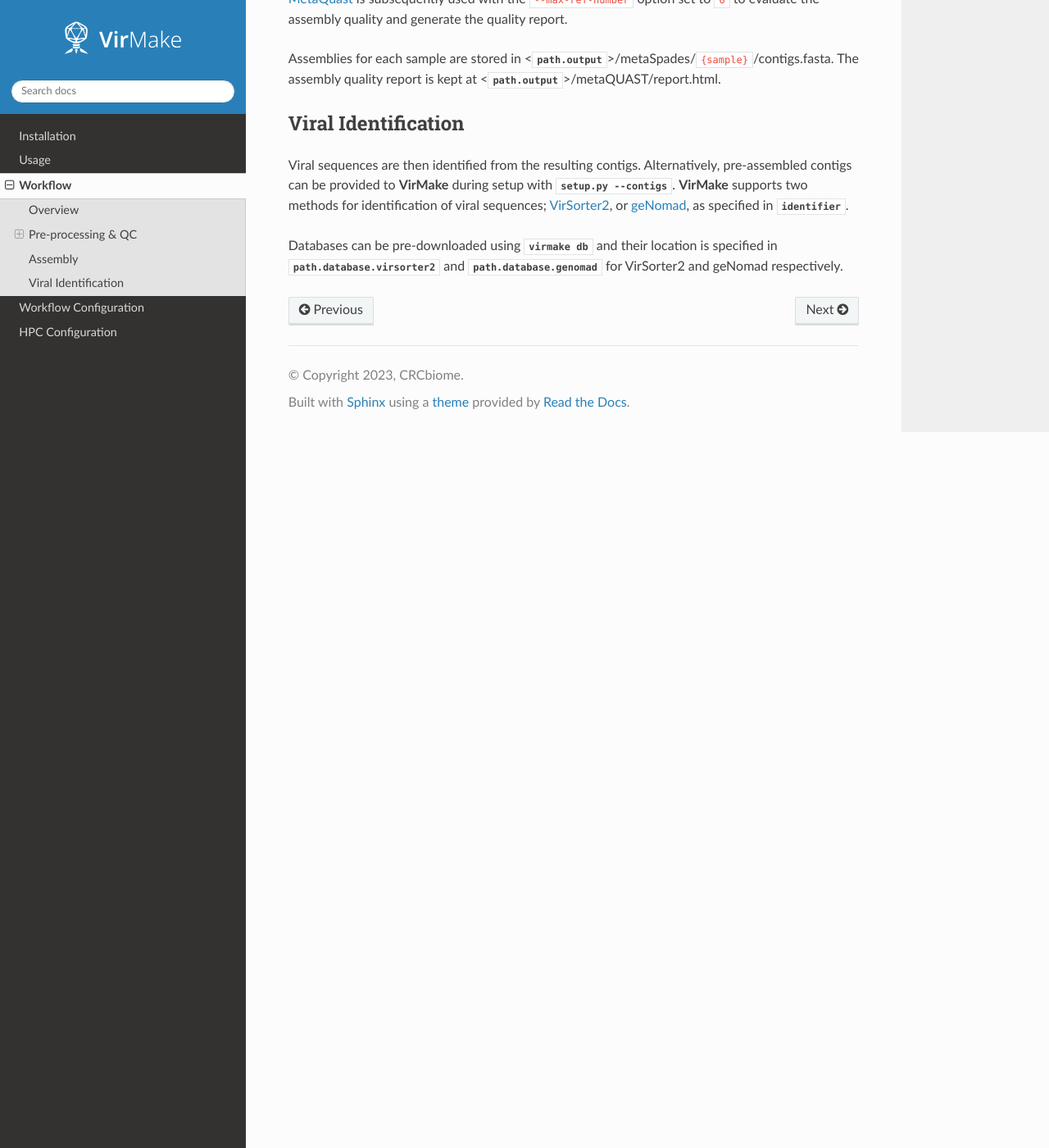
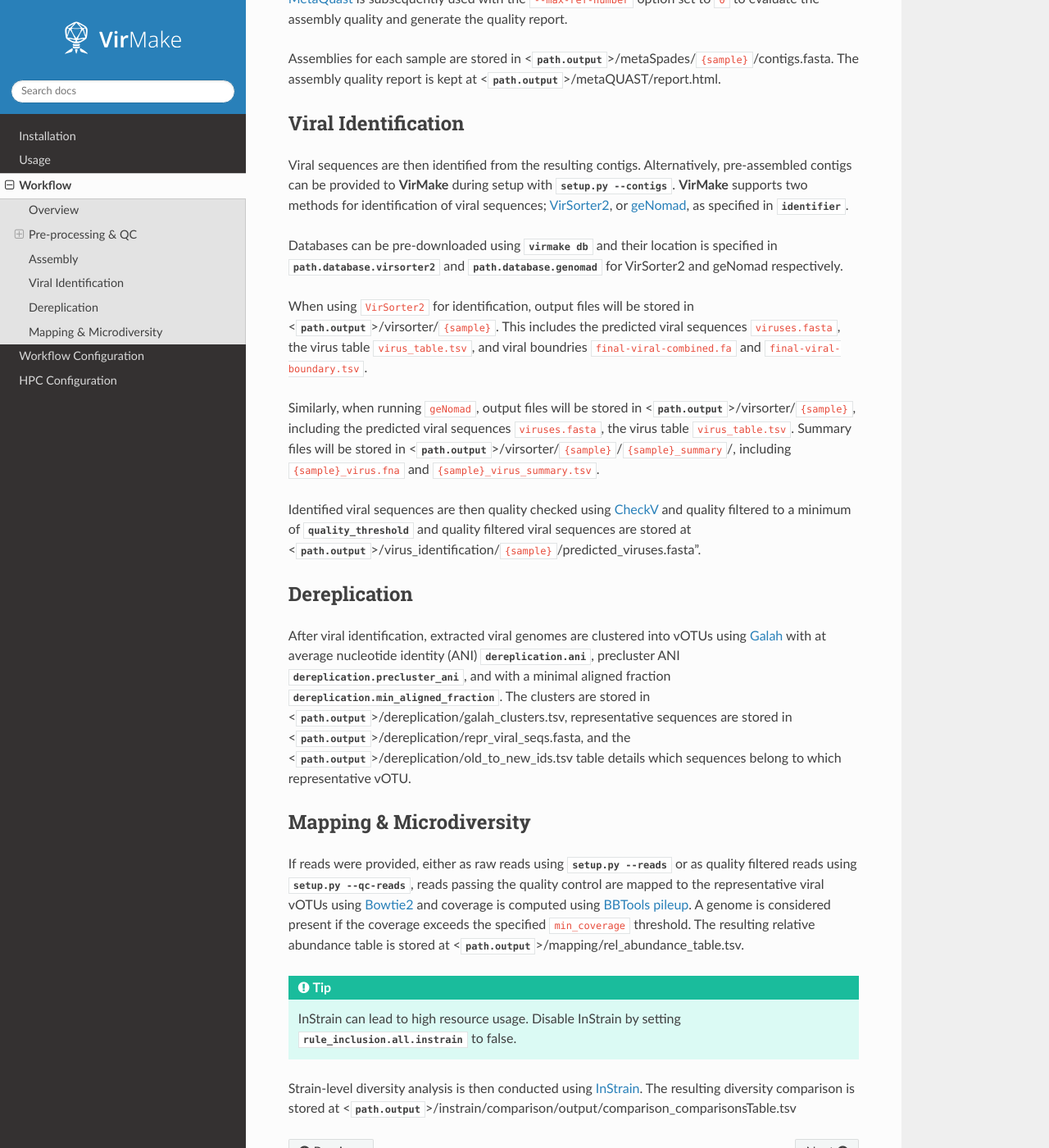
Before and after one commit to sverre-branders/rtd-virmake-test, a Sphinx documentation site: the page built from docs/source/workflow.rst, in a window 1280 px wide and 1400 px high, scrolled down 1848 px. Shown: the whole window at 82% size. Built offline with Sphinx 7.4.7 and the Read the Docs theme 3.1.0, drawn with Linux system fonts in a browser that asks for light colours; cross-references to code outside the pages are shown as plain code.

Commit message:
Added Dereplication and Mapping steps

```diff
--- a/docs/source/workflow.rst
+++ b/docs/source/workflow.rst
@@ -80,10 +80,71 @@ identification of viral sequences; `VirSorter2
 <https://github.com/apcamargo/genomad/>`_, as specified in
 :confval:`identifier`.
 
-Databases
-can be pre-downloaded using :option:`virmake db` and their location is specified
-in :confval:`path.database.virsorter2` and :confval:`path.database.genomad` for
-VirSorter2 and geNomad respectively.
+..  NOTE! The min_contig_length parameters will be updated
+   to 3000, then DRAM-v will use 1000 since viruses can be shorter than
+   the contig they were identified in
 
-.. databases automatically
-    options min_contig_size
+Databases can be pre-downloaded using :option:`virmake db` and their location
+is specified in :confval:`path.database.virsorter2` and
+:confval:`path.database.genomad` for VirSorter2 and geNomad respectively.
+
+When using ``VirSorter2`` for identification, output files will be stored in
+<:confval:`path.output`>/virsorter/``{sample}``. This includes the predicted
+viral sequences ``viruses.fasta``, the virus table ``virus_table.tsv``, and
+viral boundries ``final-viral-combined.fa`` and ``final-viral-boundary.tsv``.
+
+Similarly, when running ``geNomad``, output files will be stored in
+<:confval:`path.output`>/virsorter/``{sample}``, including the predicted
+viral sequences ``viruses.fasta``, the virus table ``virus_table.tsv``. Summary
+files will be stored in
+<:confval:`path.output`>/virsorter/``{sample}``/``{sample}_summary``/, including
+``{sample}_virus.fna`` and ``{sample}_virus_summary.tsv``.
+
+Identified viral sequences are then quality checked using `CheckV
+<https://bitbucket.org/berkeleylab/CheckV>`_ and quality filtered to a minimum
+of :confval:`quality_threshold` and quality filtered viral sequences are
+stored at
+<:confval:`path.output`>/virus_identification/``{sample}``/predicted_viruses.fasta".
+
+Dereplication
+-------------
+
+..  NOTE! The virsorter_for_dram and checkv_vOTU_virsorter2 rules do not
+   seem to run in the pipeline unless I missed a rule that calls them.
+
+After viral identification, extracted viral genomes are clustered into vOTUs
+using `Galah <https://github.com/wwood/galah>`_ with at average nucleotide
+identity (ANI) :confval:`dereplication.ani`, precluster ANI
+:confval:`dereplication.precluster_ani`, and with a minimal aligned fraction
+:confval:`dereplication.min_aligned_fraction`. The clusters are stored in
+<:confval:`path.output`>/dereplication/galah_clusters.tsv, representative
+sequences are stored in
+<:confval:`path.output`>/dereplication/repr_viral_seqs.fasta, and the
+<:confval:`path.output`>/dereplication/old_to_new_ids.tsv table details which
+sequences belong to which representative vOTU.
+
+Mapping & Microdiversity
+------------------------
+
+.. NOTE! InStrain runs if :confval:`rule_inclusion.all.instrain` set to true
+   NOTE! true by default!
+
+.. NOTE! samtools view is run with a hardcoded 4 threads
+
+If reads were provided, either as raw reads using :option:`setup.py --reads` or
+as quality filtered reads using :option:`setup.py --qc-reads`, reads passing
+the quality control are mapped to the representative viral vOTUs using
+`Bowtie2 <https://github.com/BenLangmead/bowtie2>`_ and coverage is computed
+using `BBTools pileup <https://github.com/bbushnell/BBTools>`_. A genome is
+considered present if the coverage exceeds the specified :convfal:`min_coverage`
+threshold. The resulting relative abundance table is stored at
+<:confval:`path.output`>/mapping/rel_abundance_table.tsv.
+
+.. tip::
+   InStrain can lead to high resource usage. Disable InStrain by setting
+   :confval:`rule_inclusion.all.instrain` to false.
+
+Strain-level diversity analysis is then conducted using `InStrain
+<https://github.com/MrOlm/instrain>`_. The resulting diversity comparison is
+stored at
+<:confval:`path.output`>/instrain/comparison/output/comparison_comparisonsTable.tsv
```
Also changed, not shown: docs/source/config-hpc.rst (+10 -0 lines).
